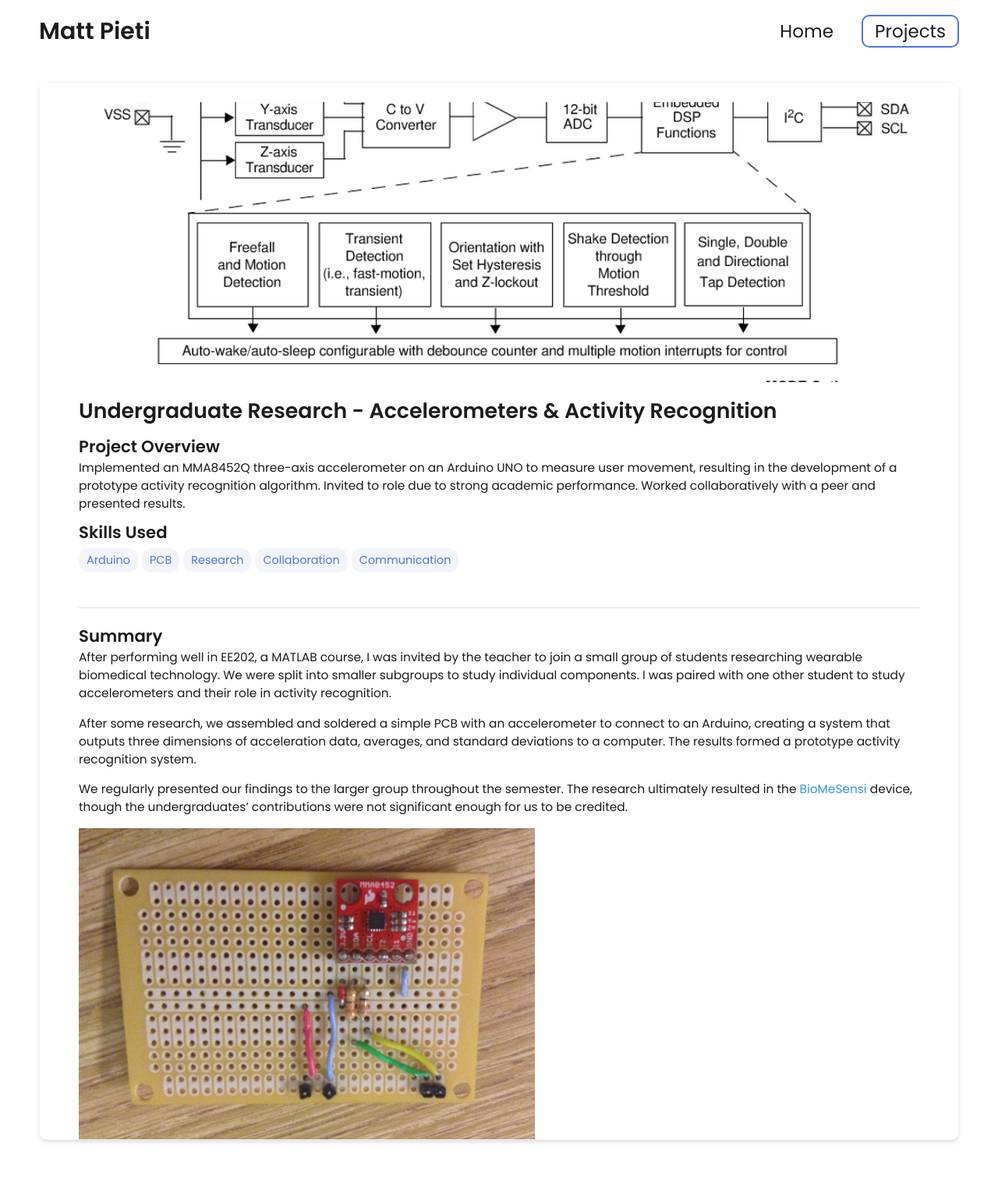
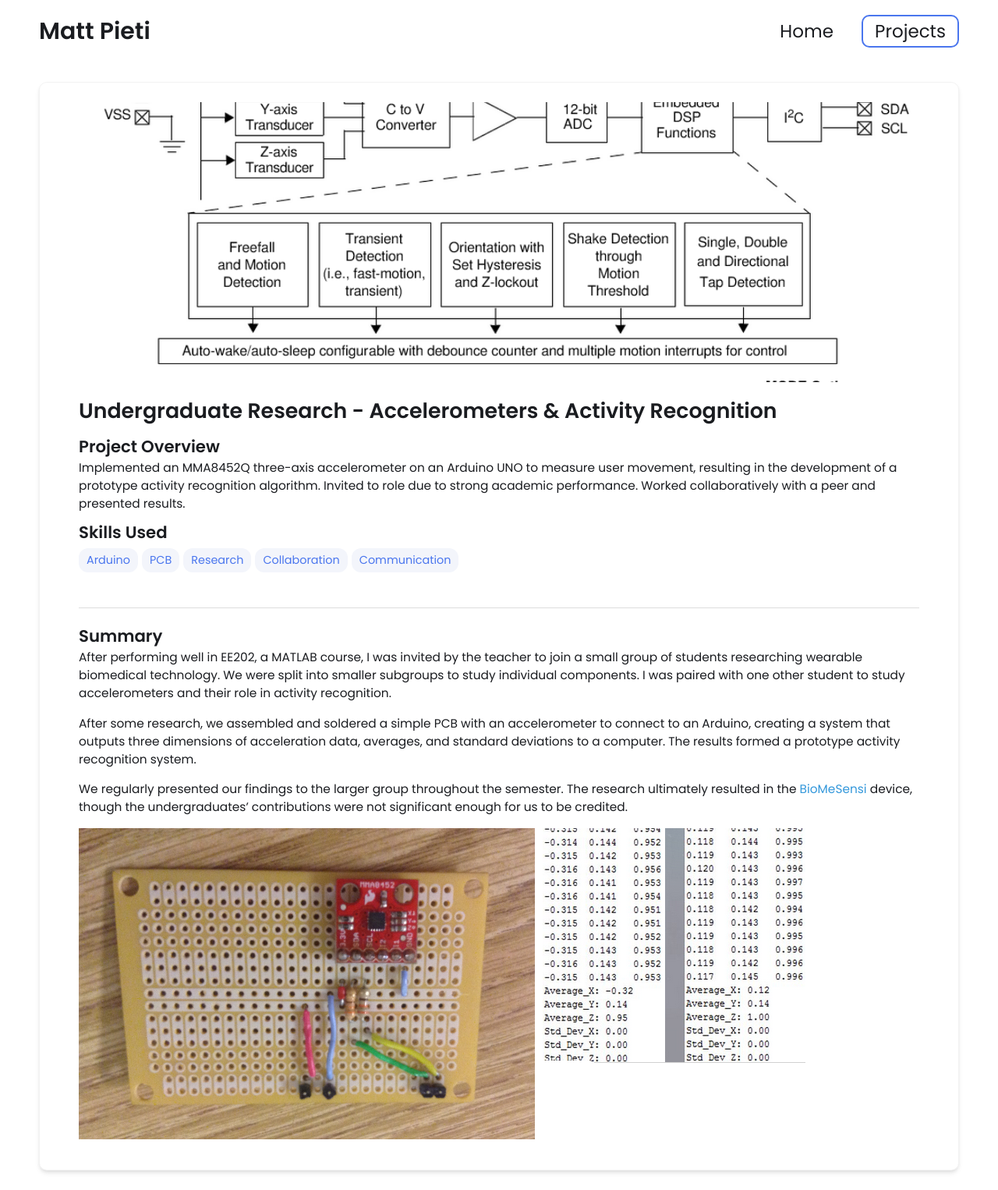
Before and after one commit to MattPieti/MattPieti.github.io, a Jekyll site: the page built from _projects/3accelerometer/index.md, in a window 1280 px wide. Shown: the whole page at 78% size. Built offline with Jekyll 4.4.1, drawn with Linux system fonts in a browser that asks for light colours; before the commit the page ends 1487 px from its top, so only the background shows below that.

Commit message:
Update index.md

```diff
--- a/_projects/3accelerometer/index.md
+++ b/_projects/3accelerometer/index.md
@@ -26,4 +26,6 @@ After some research, we assembled and soldered a simple PCB with an acceleromete
 
 We regularly presented our findings to the larger group throughout the semester. The research ultimately resulted in the [BioMeSensi](https://dl.acm.org/doi/10.1145/2737095.2742920) device, though the undergraduates' contributions were not significant enough for us to be credited.
 
-{% include image-gallery.html images="accelpcb2.JPG" height="400" %}
+{% include image-gallery.html images="accelpcb2.JPG, acceldata.PNG" height="400" %}
+
+<br>
```
